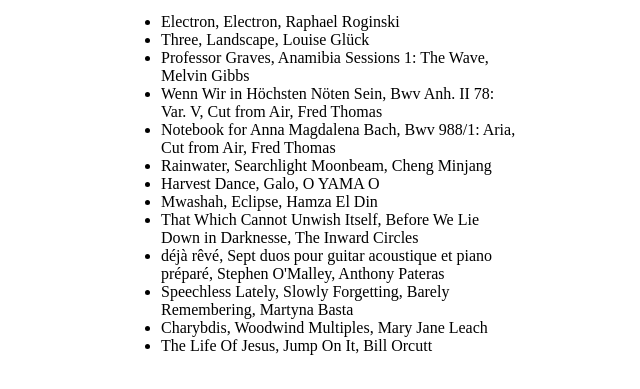
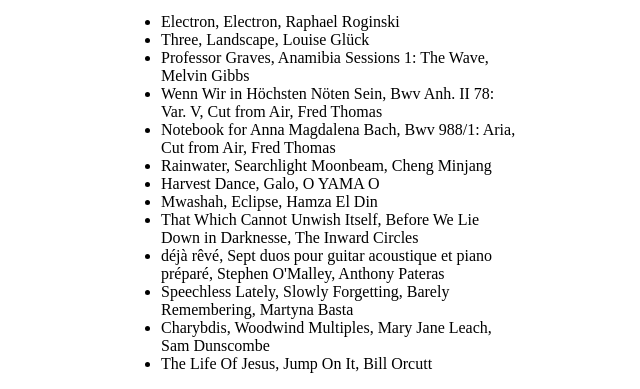
Before and after one commit to beytiskimu/beytiskimu.github.io, a plain HTML site: page voeux/2024/index.html in a window 1280 px wide. Shown: the part 679-1068 px from the top of the page, without its empty margins (319-959 px from the left). Drawn offline with Linux system fonts and the light colour scheme.

Commit message:
fix attribution playlist

```diff
--- a/voeux/2024/index.html
+++ b/voeux/2024/index.html
@@ -22,7 +22,7 @@
         <li>That Which Cannot Unwish Itself, Before We Lie Down in Darknesse, The Inward Circles</li>
         <li>déjà rêvé, Sept duos pour guitar acoustique et piano préparé, Stephen O'Malley, Anthony Pateras</li>
         <li>Speechless Lately, Slowly Forgetting, Barely Remembering, Martyna Basta</li>
-        <li>Charybdis, Woodwind Multiples, Mary Jane Leach</li>
+        <li>Charybdis, Woodwind Multiples, Mary Jane Leach, Sam Dunscombe</li>
         <li>The Life Of Jesus, Jump On It, Bill Orcutt</li>
       </ul>
     </body>
```
